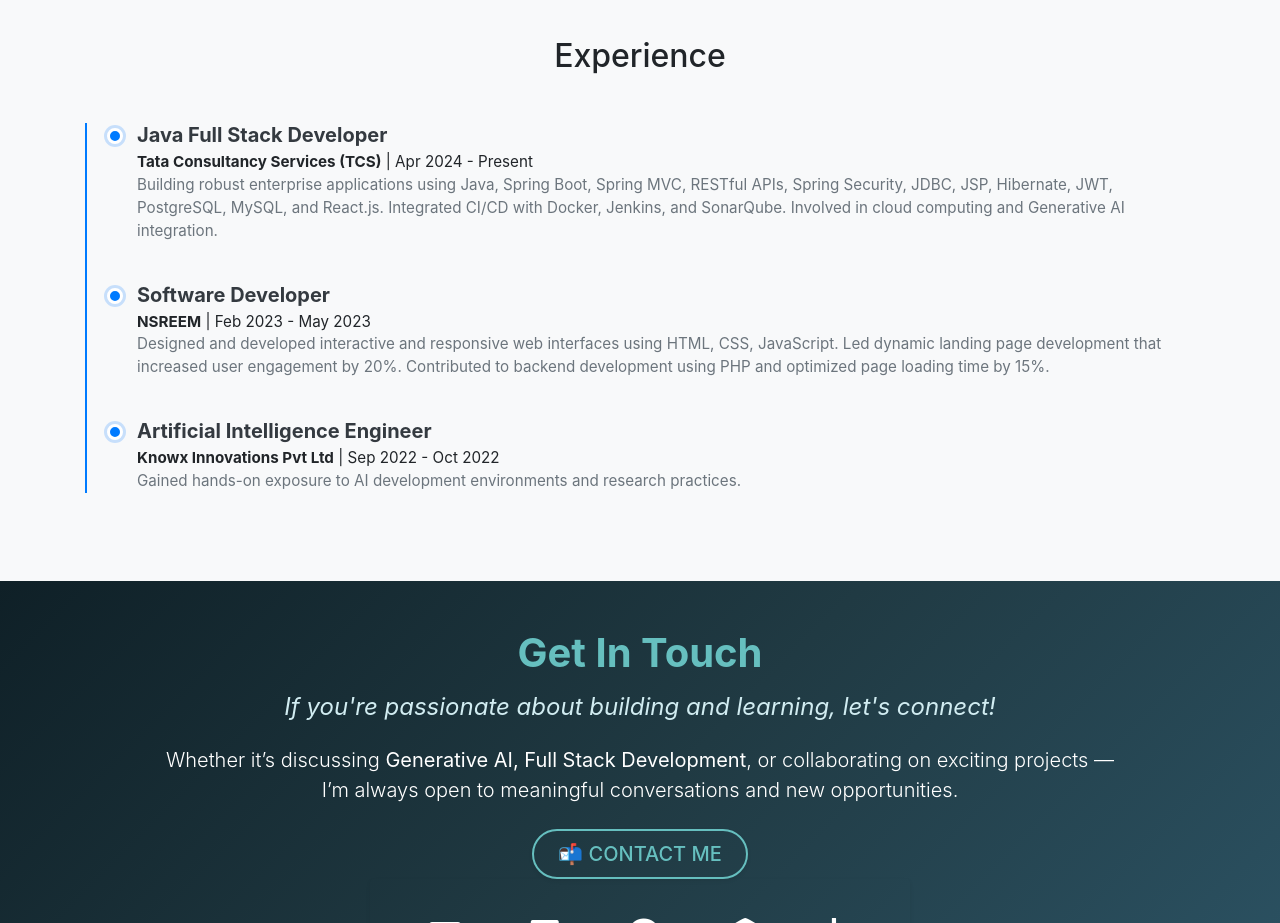
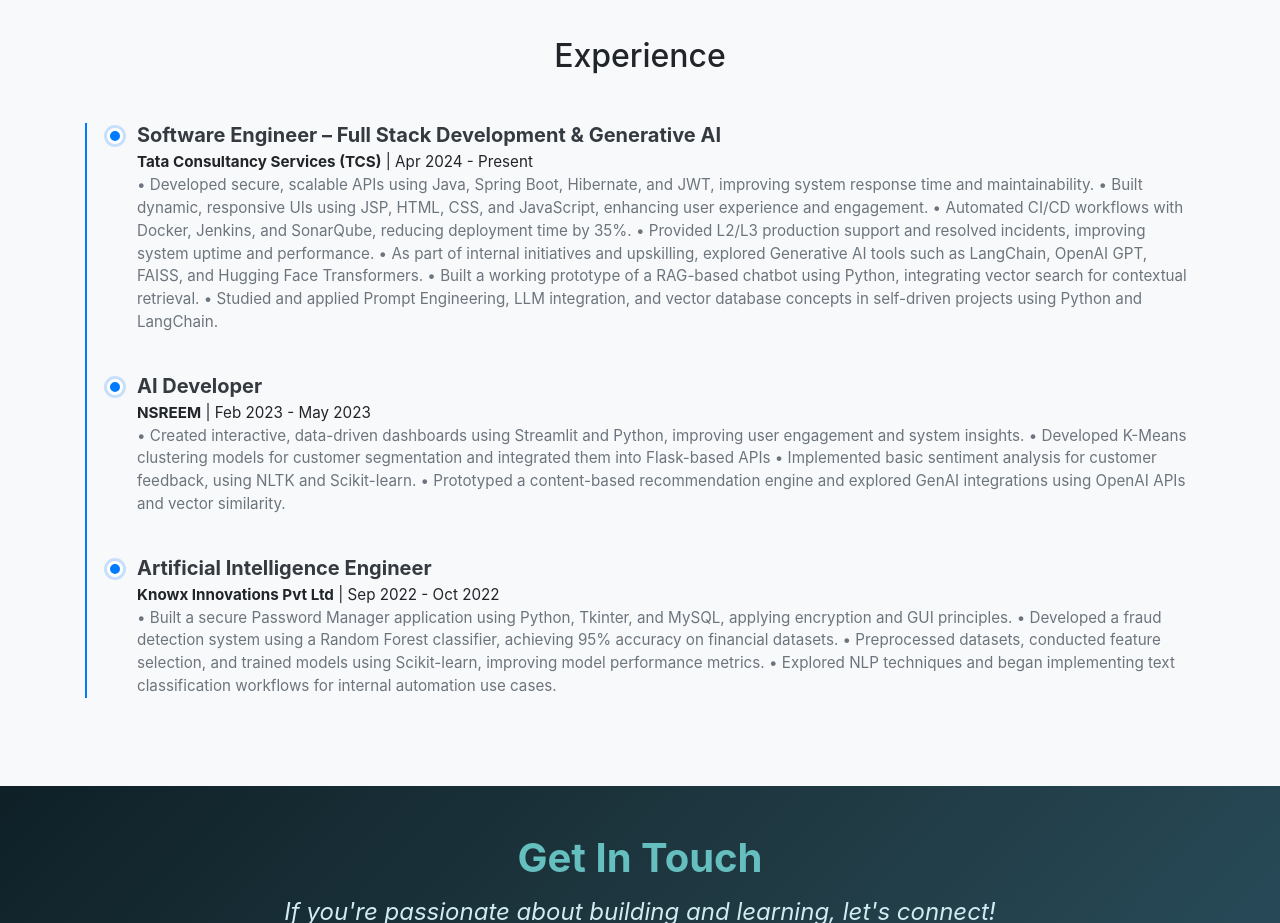
Before and after one commit to khanaisahana/sahanakhanai, a plain HTML site: page index.html in a window 1280 px wide. Shown: the part 2400-3323 px from the top of the page. Drawn offline with nearby package versions, Linux system fonts and the light colour scheme.

Commit message:
Update index.html

```diff
--- a/index.html
+++ b/index.html
@@ -714,18 +714,31 @@
       <div class="timeline-item">
         <div class="timeline-dot"></div>
         <div class="timeline-content">
-          <h5 class="mb-1">Java Full Stack Developer</h5>
+          <h5 class="mb-1">Software Engineer – Full Stack Development & Generative AI</h5>
           <p class="mb-0"><strong>Tata Consultancy Services (TCS)</strong> | Apr 2024 - Present</p>
-          <p class="text-muted">Building robust enterprise applications using Java, Spring Boot, Spring MVC, RESTful APIs, Spring Security, JDBC, JSP, Hibernate, JWT, PostgreSQL, MySQL, and React.js. Integrated CI/CD with Docker, Jenkins, and SonarQube. Involved in cloud computing and Generative AI integration.</p>
+          <p class="text-muted">
+            •	Developed secure, scalable APIs using Java, Spring Boot, Hibernate, and JWT, improving system response time and maintainability.
+            •	Built dynamic, responsive UIs using JSP, HTML, CSS, and JavaScript, enhancing user experience and engagement.
+            •	Automated CI/CD workflows with Docker, Jenkins, and SonarQube, reducing deployment time by 35%.
+            •	Provided L2/L3 production support and resolved incidents, improving system uptime and performance.
+            •	As part of internal initiatives and upskilling, explored Generative AI tools such as LangChain, OpenAI GPT, FAISS, and Hugging Face Transformers.
+            •	Built a working prototype of a RAG-based chatbot using Python, integrating vector search for contextual retrieval.
+            •	Studied and applied Prompt Engineering, LLM integration, and vector database concepts in self-driven projects using Python and LangChain.
+          </p>
         </div>
       </div>
 
       <div class="timeline-item">
         <div class="timeline-dot"></div>
         <div class="timeline-content">
-          <h5 class="mb-1">Software Developer</h5>
+          <h5 class="mb-1">AI Developer</h5>
           <p class="mb-0"><strong>NSREEM</strong> | Feb 2023 - May 2023</p>
-          <p class="text-muted">Designed and developed interactive and responsive web interfaces using HTML, CSS, JavaScript. Led dynamic landing page development that increased user engagement by 20%. Contributed to backend development using PHP and optimized page loading time by 15%.</p>
+          <p class="text-muted">
+            •	Created interactive, data-driven dashboards using Streamlit and Python, improving user engagement and system insights.
+            •	Developed K-Means clustering models for customer segmentation and integrated them into Flask-based APIs
+            •	Implemented basic sentiment analysis for customer feedback, using NLTK and Scikit-learn.
+            •	Prototyped a content-based recommendation engine and explored GenAI integrations using OpenAI APIs and vector similarity.
+          </p>
         </div>
       </div>
 
@@ -734,7 +747,12 @@
         <div class="timeline-content">
           <h5 class="mb-1">Artificial Intelligence Engineer</h5>
           <p class="mb-0"><strong>Knowx Innovations Pvt Ltd</strong> | Sep 2022 - Oct 2022</p>
-          <p class="text-muted">Gained hands-on exposure to AI development environments and research practices.</p>
+          <p class="text-muted">
+            •	Built a secure Password Manager application using Python, Tkinter, and MySQL, applying encryption and GUI principles.
+            •	Developed a fraud detection system using a Random Forest classifier, achieving 95% accuracy on financial datasets.
+            •	Preprocessed datasets, conducted feature selection, and trained models using Scikit-learn, improving model performance metrics.
+            •	Explored NLP techniques and began implementing text classification workflows for internal automation use cases.
+          </p>
         </div>
       </div>
 
```
